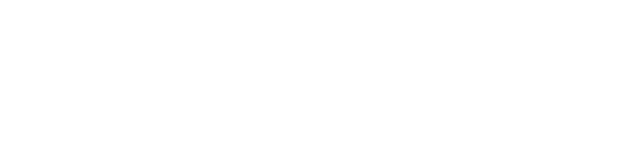
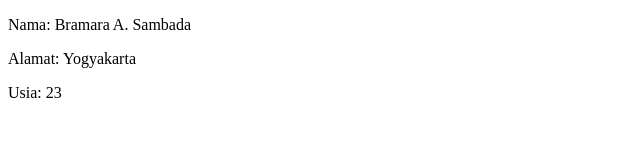
Before and after one commit to bramara17/personalInfotim1, a plain HTML site: page index.html in a window 1280 px wide. Shown: the whole page, without its empty margins (0-640 px from the left). Drawn offline with Linux system fonts and the light colour scheme.

Commit message:
add personal info bram

```diff
--- a/index.html
+++ b/index.html
@@ -7,6 +7,8 @@
     <title>Document</title>
 </head>
 <body>
-
+    <p>Nama: Bramara A. Sambada</p>
+    <p>Alamat: Yogyakarta</p>
+    <p>Usia: 23</p>
 </body>
 </html>
```
